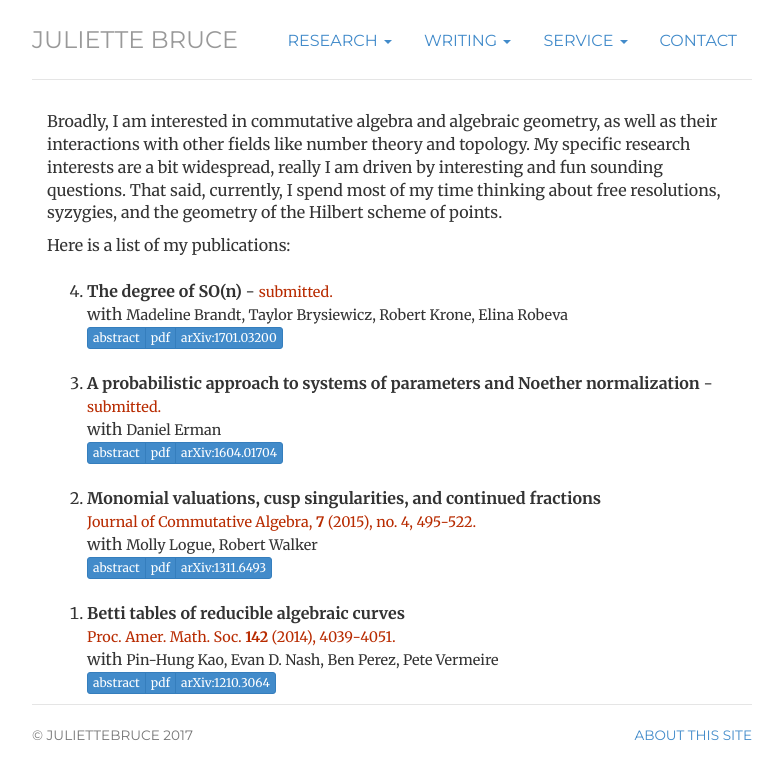
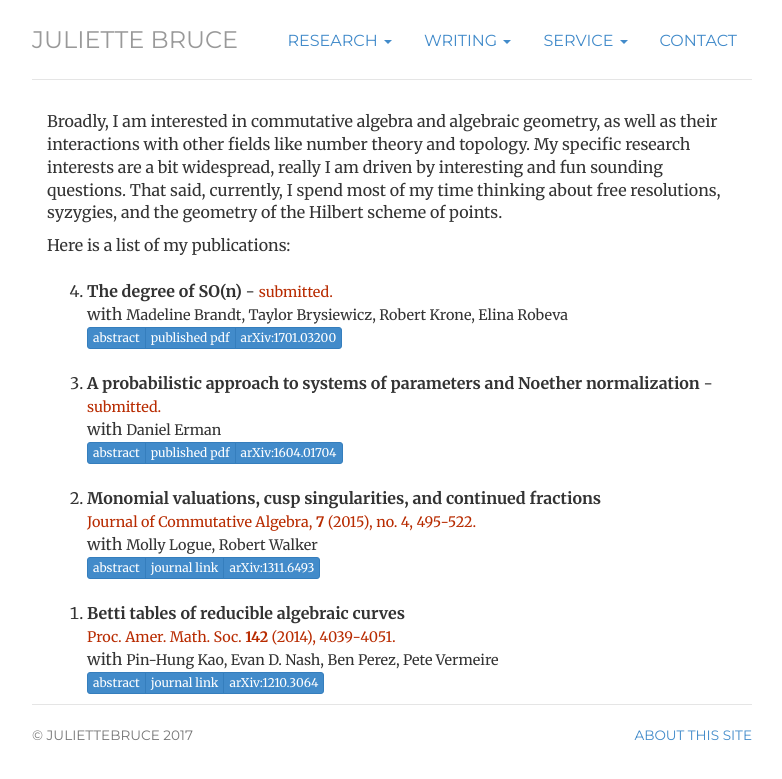
Before and after one commit to julietteBruce/old-homepage, a Jekyll site: the page built from publications/index.html, in a window 1280 px wide. Shown: the top 779 px of the page, without its empty margins (248-1030 px from the left). Built offline with Jekyll 4.4.1, drawn with Linux system fonts in a browser that asks for light colours; formulas are drawn with MathJax 3.

Commit message:
updating publications

```diff
--- a/publications/index.html
+++ b/publications/index.html
@@ -17,7 +17,7 @@ Here is a list of my publications:
 		<br>
 		<div class="btn-group btn-group-xs">
 			<button class="btn btn-primary" data-toggle="collapse" data-target="#degree-so">abstract</button>
-			<a href="" class="btn btn-primary">pdf</a>
+			<a href="" class="btn btn-primary">published pdf</a>
 			<a href="https://arxiv.org/abs/1701.03200" class="btn btn-primary">arXiv:1701.03200</a>
 		</div>
 		<div id="degree-so" class="collapse">
@@ -32,7 +32,7 @@ Here is a list of my publications:
   		<br>
 		<div class="btn-group btn-group-xs">
 			<button class="btn btn-primary" data-toggle="collapse" data-target="#prob-sop">abstract</button>
-			<a href="" class="btn btn-primary">pdf</a>
+			<a href="" class="btn btn-primary">published pdf</a>
 			<a href="http://arxiv.org/abs/1604.01704" class="btn btn-primary">arXiv:1604.01704</a>
 		</div>
 		<div id="prob-sop" class="collapse">
@@ -48,7 +48,7 @@ Here is a list of my publications:
 		<br>
 		<div class="btn-group btn-group-xs">
 			<button class="btn btn-primary" data-toggle="collapse" data-target="#continued-fracs">abstract</button>
-			<a href="" class="btn btn-primary">pdf</a>
+			<a href="https://projecteuclid.org/euclid.jca/1453211671" class="btn btn-primary">journal link</a>
 			<a href="https://arxiv.org/abs/1311.6493" class="btn btn-primary">arXiv:1311.6493</a>
 		</div>
 		<div id="continued-fracs" class="collapse">
@@ -64,7 +64,7 @@ Here is a list of my publications:
 		<br>
   		<div class="btn-group btn-group-xs">
 			<button class="btn btn-primary" data-toggle="collapse" data-target="#graph-curves">abstract</button>
-			<a href="" class="btn btn-primary">pdf</a>
+			<a href="http://www.ams.org/journals/proc/2014-142-12/S0002-9939-2014-12158-7/" class="btn btn-primary">journal link</a>
 			<a href="https://arxiv.org/abs/1210.3064" class="btn btn-primary">arXiv:1210.3064</a>
 		</div>
 		<div id="graph-curves" class="collapse">
```
